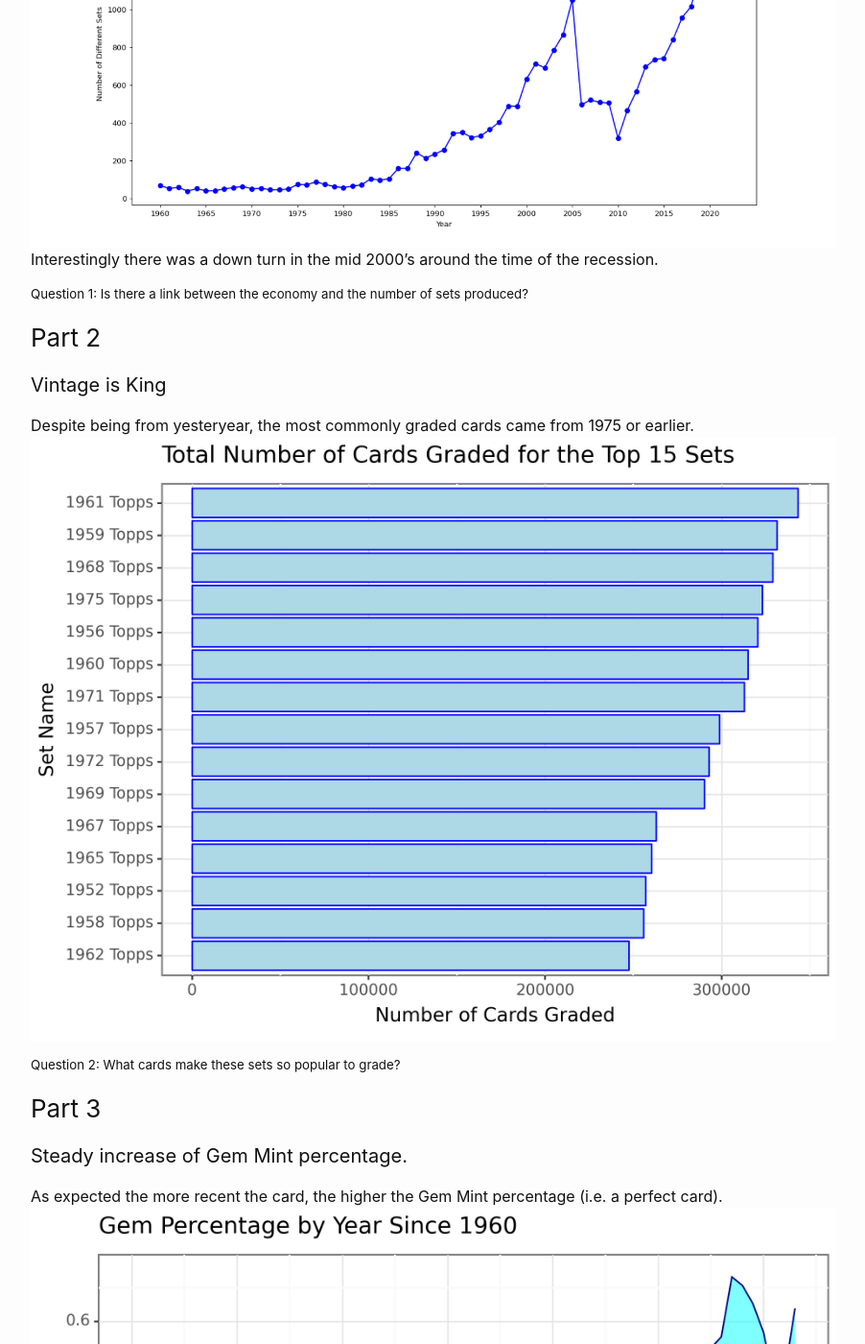
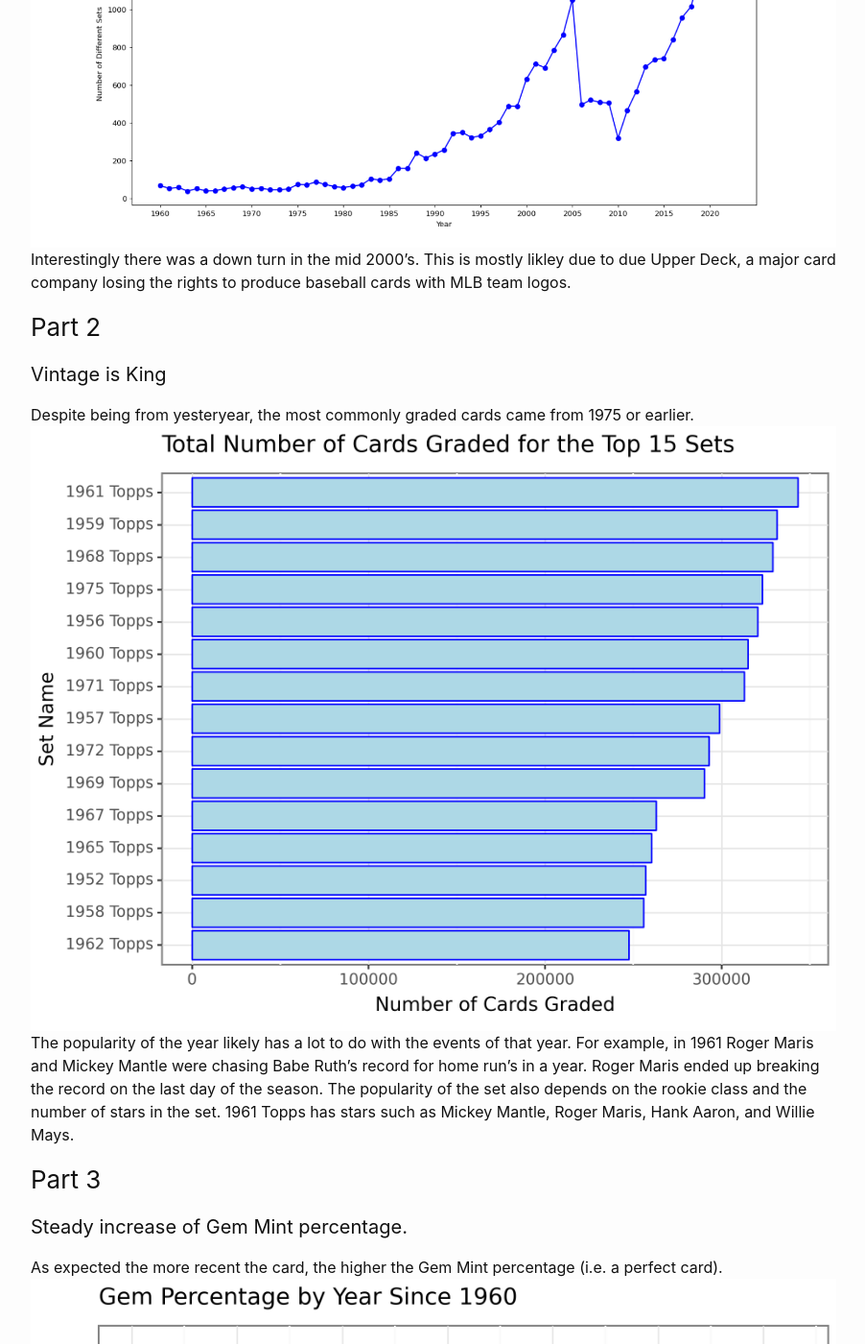
Before and after one commit to tolsen25/tolsen25.github.io, a Jekyll site: the page built from _posts/2023-12-13-PSA-EDA.md, in a window 1280 px wide and 1400 px high, scrolled down 877 px. Shown: the whole window at 96% size, without its empty margins (188-1090 px from the left). Built offline with Jekyll 4.4.1, drawn with Linux system fonts in a browser that asks for light colours; comment, search, counter and statistics services are not loaded; some of the changed text lies outside the part shown.

Commit message:
Update 2023-12-13-PSA-EDA.md

```diff
--- a/_posts/2023-12-13-PSA-EDA.md
+++ b/_posts/2023-12-13-PSA-EDA.md
@@ -13,14 +13,14 @@
 #### The explosion of sets
 For the majority of the history of baseball cards there have only been a handful of popular sets (with lots of other smaller sets).  However since the end of World War II the number of sets has grown substantially, but in recent years has gone up and down.
 ![img](/assets/images/numberOfSets.png)
-Interestingly there was a down turn in the mid 2000's around the time of the recession.
-##### Question 1: Is there a link between the economy and the number of sets produced?
+Interestingly there was a down turn in the mid 2000's.  This is mostly likley due to due Upper Deck, a major card company losing the rights to produce baseball cards with MLB team logos.
+
 
 ### Part 2
 #### Vintage is King
 Despite being from yesteryear, the most commonly graded cards came from 1975 or earlier.
 ![img](/assets/images/topSetPopCol2.png)
-##### Question 2: What cards make these sets so popular to grade?
+The popularity of the year likely has a lot to do with the events of that year.  For example, in 1961 Roger Maris and Mickey Mantle were chasing Babe Ruth's record for home run's in a year.  Roger Maris ended up breaking the record on the last day of the season.  The popularity of the set also depends on the rookie class and the number of stars in the set.  1961 Topps has stars such as Mickey Mantle, Roger Maris, Hank Aaron, and Willie Mays.
 
 ### Part 3
 #### Steady increase of Gem Mint percentage.
@@ -29,7 +29,7 @@
 
 ### Part 4
 #### Wide scatterplots
-In order to see the relation between time and the gem mint percentage I created a scatterplot that had the `Years Ago from 2023` on the x-axis and the `Gem Mint %` on the y-axis.
+In order to see the relation between time and the gem mint percentage I created a scatterplot that had the `Years Ago from 2023` on the x-axis and the `Gem Mint %` on the y-axis.  Each datapoint represents a set.
 ![img](/assets/images/scatterPlot_1945.png)
 This scatterplot reveals that while the general trend is that older sets tend to have a lower gem percentage, there are many older sets that have higher gem-percentages than their peers.
 
```
